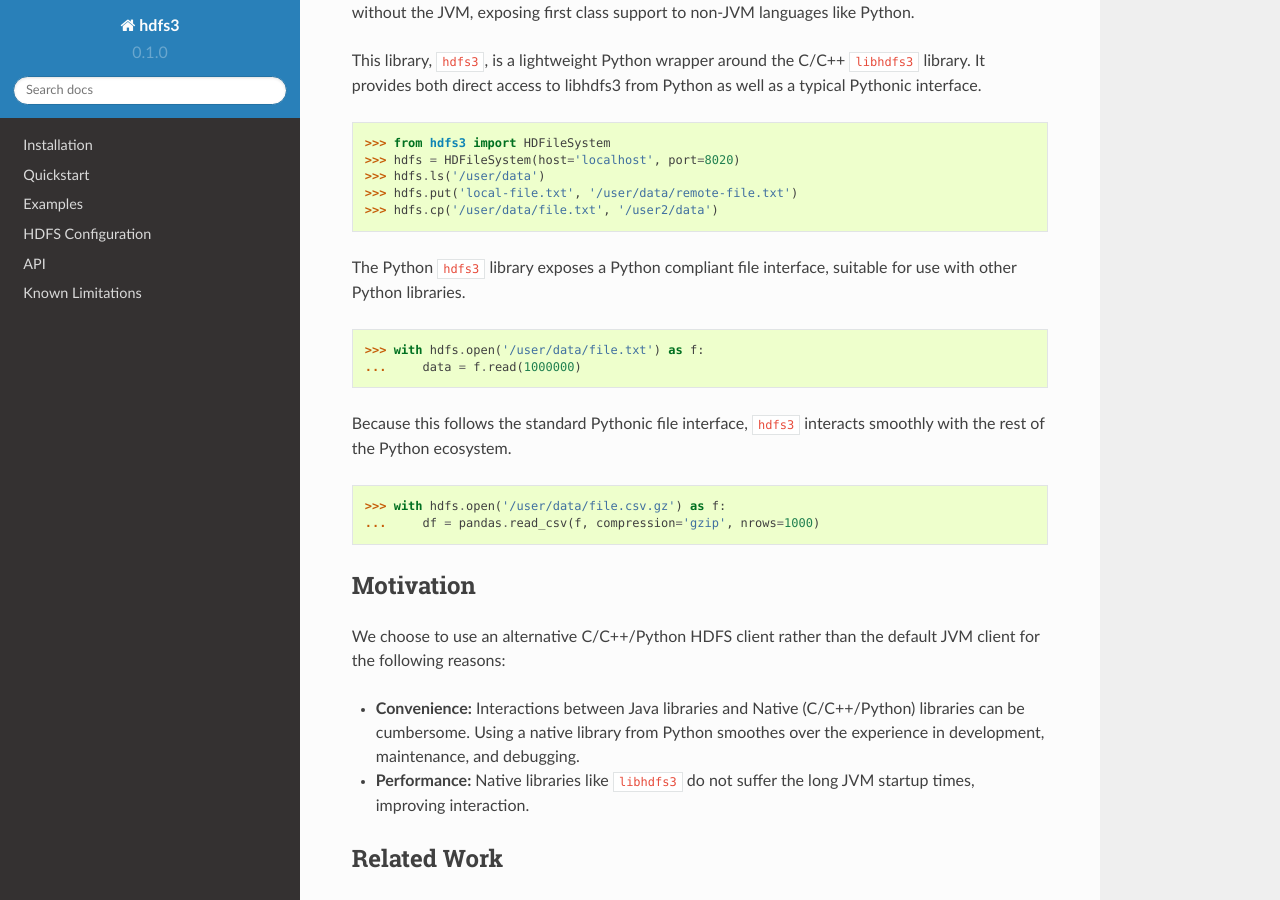
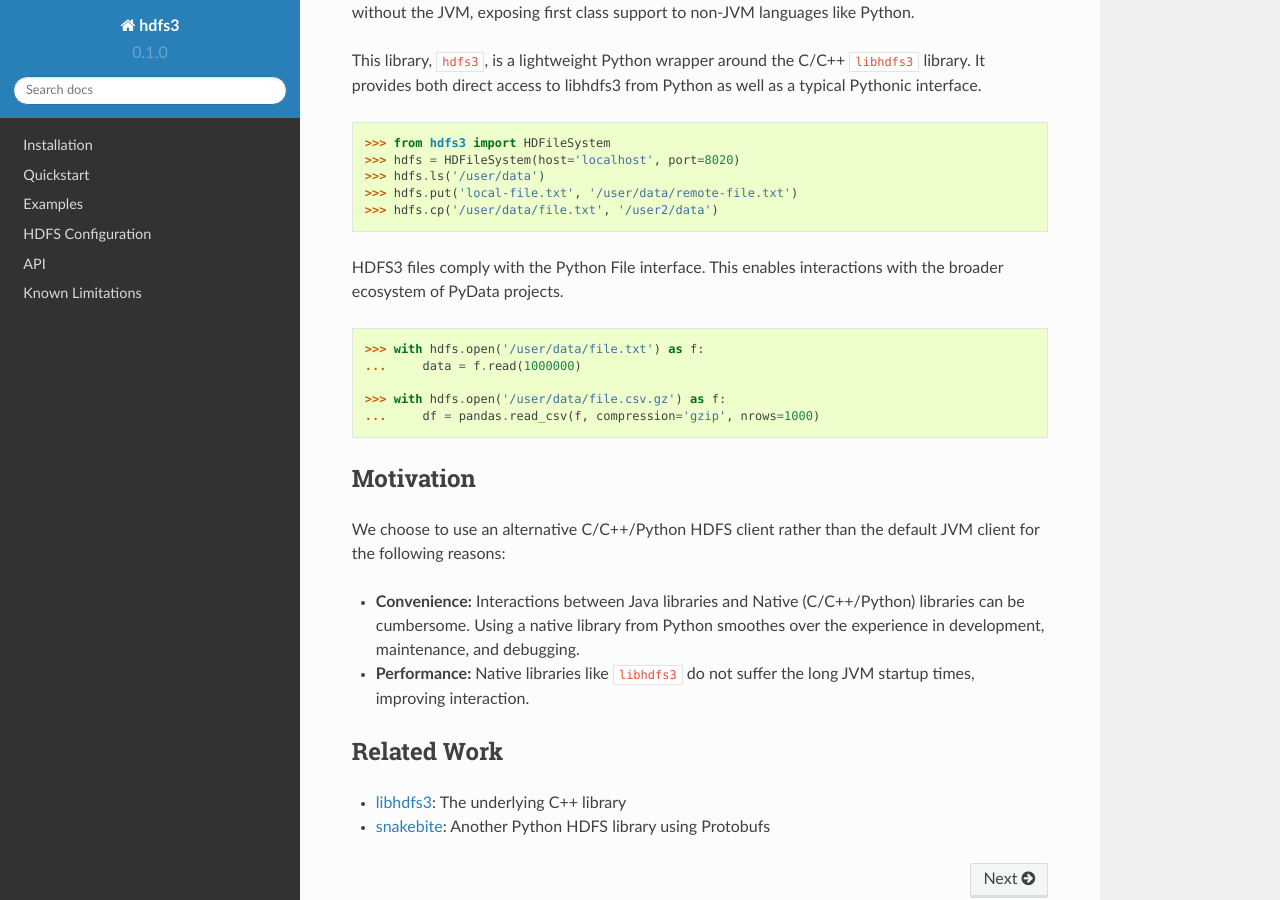
Before and after one commit to dask/hdfs3, a Sphinx documentation site: the page built from docs/source/index.rst, in a window 1280 px wide and 900 px high, scrolled down 303 px. Built offline with Sphinx 7.4.7 and the Read the Docs theme 2.0.0, drawn with Linux system fonts in a browser that asks for light colours.

Commit message:
clean up intro examples

```diff
--- a/docs/source/index.rst
+++ b/docs/source/index.rst
@@ -23,18 +23,13 @@ as well as a typical Pythonic interface.
    >>> hdfs.put('local-file.txt', '/user/data/remote-file.txt')
    >>> hdfs.cp('/user/data/file.txt', '/user2/data')
 
-The Python ``hdfs3`` library exposes a Python compliant file interface,
-suitable for use with other Python libraries.
+HDFS3 files comply with the Python File interface. This enables interactions
+with the broader ecosystem of PyData projects.
 
 .. code-block:: python
 
    >>> with hdfs.open('/user/data/file.txt') as f:
    ...     data = f.read(1000000)
-
-Because this follows the standard Pythonic file interface, ``hdfs3`` interacts
-smoothly with the rest of the Python ecosystem.
-
-.. code-block:: python
 
    >>> with hdfs.open('/user/data/file.csv.gz') as f:
    ...     df = pandas.read_csv(f, compression='gzip', nrows=1000)
```
